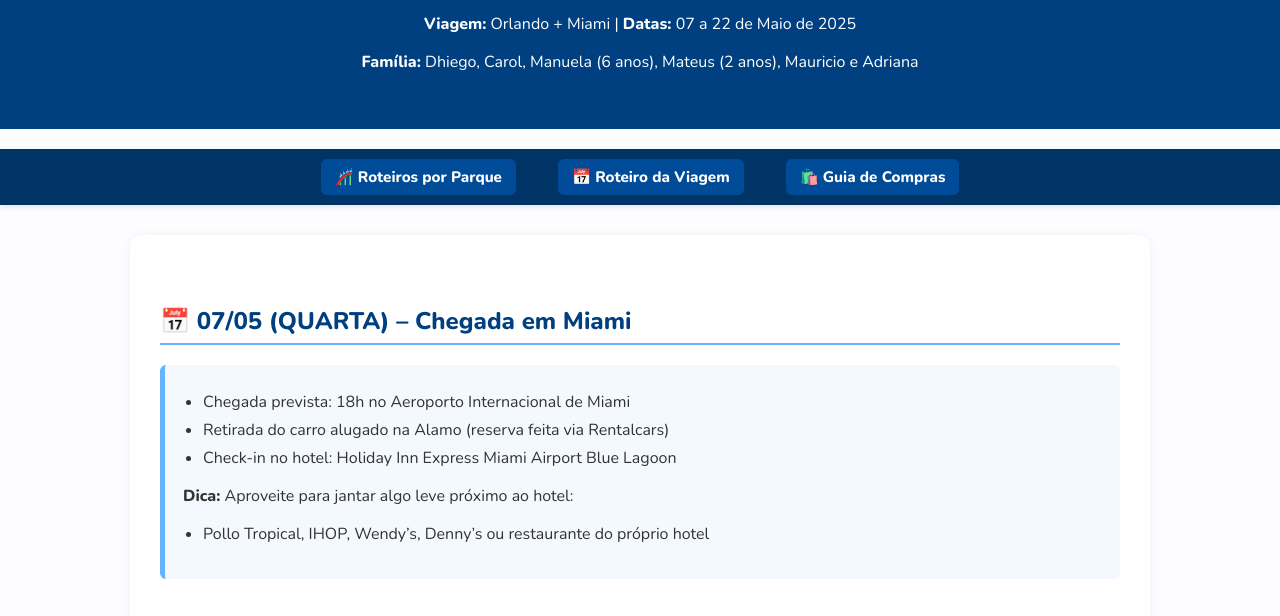
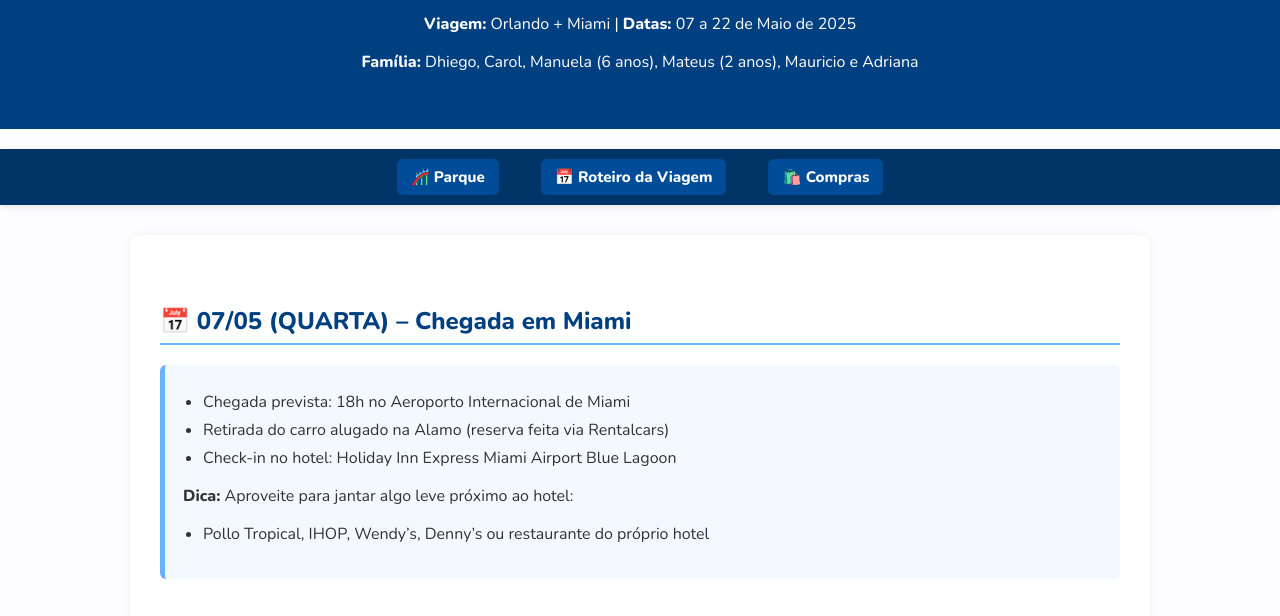
Before and after one commit to DhiegoPimenta/roteiro-disney, a plain HTML site: page roteiro.html in a window 1280 px wide. Shown: the part 162-778 px from the top of the page. Drawn offline with nearby package versions, Linux system fonts and the light colour scheme.

Commit message:
Update roteiro.html

```diff
--- a/roteiro.html
+++ b/roteiro.html
@@ -117,9 +117,9 @@
 </header>
 
 <nav style="margin-top: 20px;">
-    <a href="index.html" style="color: white; text-decoration: none; margin: 0 15px; font-weight: bold;">🎢 Roteiros por Parque</a>
+    <a href="index.html" style="color: white; text-decoration: none; margin: 0 15px; font-weight: bold;">🎢 Parque</a>
     <a href="roteiro.html" style="color: white; text-decoration: none; margin: 0 15px; font-weight: bold;">📅 Roteiro da Viagem</a>
-    <a href="compras.html" style="color: white; text-decoration: none; margin: 0 15px; font-weight: bold;">🛍️ Guia de Compras</a>
+    <a href="compras.html" style="color: white; text-decoration: none; margin: 0 15px; font-weight: bold;">🛍️ Compras</a>
   </nav>
 
 <div class="container" id="conteudo">
```
